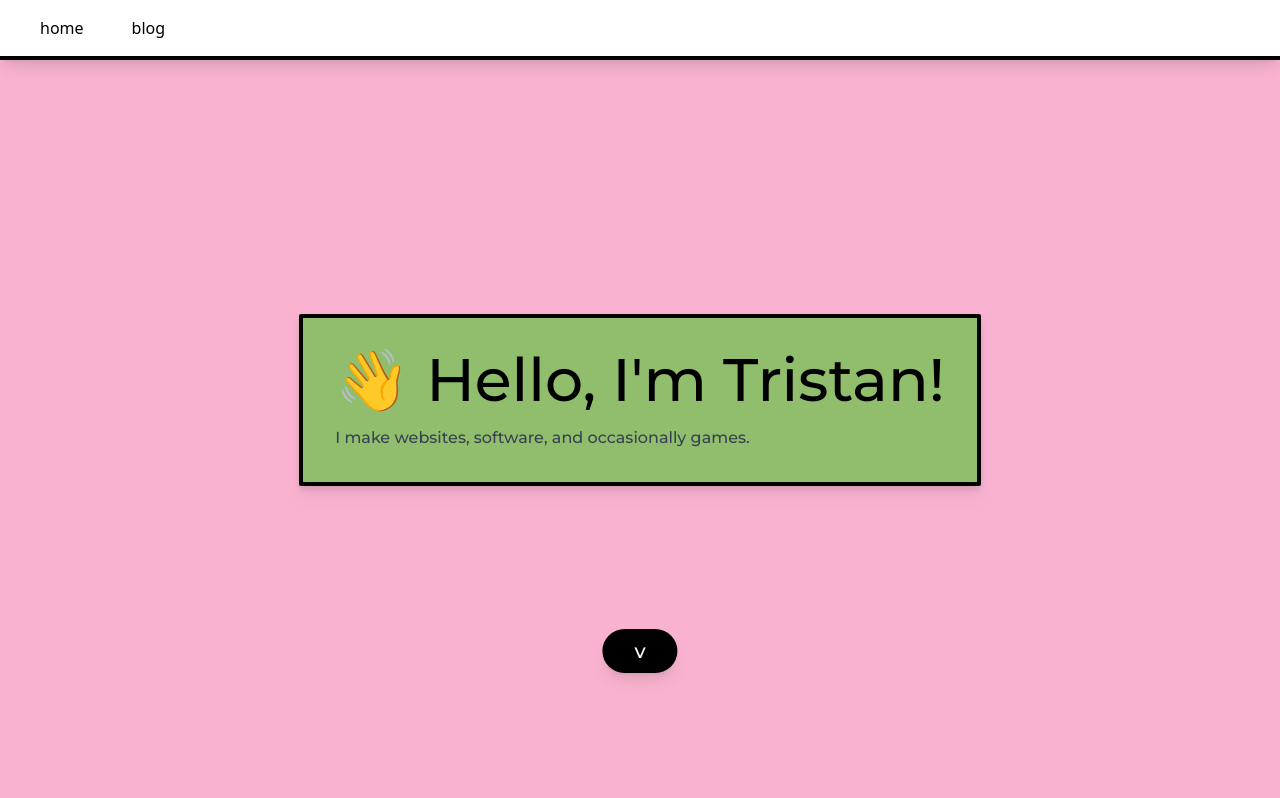
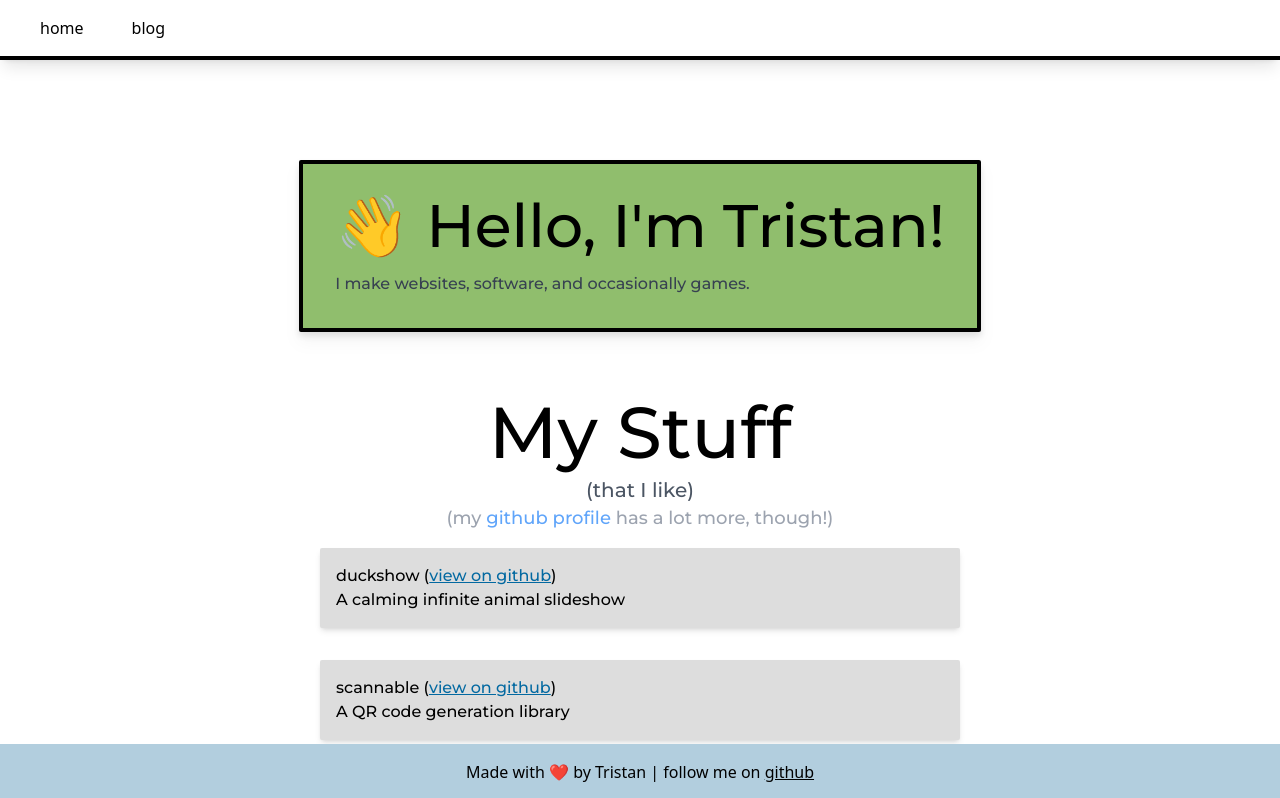
Before and after one commit to LeoDog896/webpage, a SvelteKit app: page / in a window 1280 px wide. Shown: the top 798 px of the page. Built offline with nearby package versions, Linux system fonts and the light colour scheme.

Commit message:
Remove backdrop

```diff
--- a/src/lib/Backdrop.svelte
+++ /dev/null
@@ -1,15 +0,0 @@
-<script lang="ts">
-	// TODO boids
-</script>
-
-<canvas />
-
-<style>
-	canvas {
-		position: absolute;
-		width: 100%;
-		height: 100%;
-		z-index: -1;
-		background: #F9B3D1;
-	}
-</style>
--- a/src/routes/+page.svelte
+++ b/src/routes/+page.svelte
@@ -1,5 +1,4 @@
 <script lang="ts">
-	import Backdrop from '$lib/Backdrop.svelte';
 	interface Project {
 		name: string;
 		description: string;
@@ -31,29 +30,20 @@
 	];
 </script>
 
-<Backdrop />
-<div class="font-primary w-screen h-screen  flex justify-center items-center overflow-x-visible">
+<div class="mt-40 font-primary w-screen flex justify-center items-center overflow-x-visible">
 	<div class="drop-shadow-lg bg-[#90BE6D] p-8 rounded-sm border-black border-4">
 		<h1 class="text-3xl sm:text-4xl md:text-6xl">
 			<span class="hover:animate-wiggle inline-block">👋</span> Hello, I'm Tristan!
 		</h1>
 		<p class="mt-4 text-gray-700">I make websites, software, and occasionally games.</p>
 	</div>
-	<a href="#projects" class="absolute top-[80vh] left-[50vw] translate-x-[-50%] animate-bounce">
-		<span
-			class="shadow-lg py-2 px-8 bg-black hover:bg-gray-800 active:bg-gray-700 text-white transition-transform translate-x-[-50%] rounded-full block text-xl"
-			>v</span
-		>
-	</a>
 </div>
 <div class="font-primary w-screen overflow-x-hidden">
 	<h1 id="projects" class="text-3xl sm:text-4xl md:text-6xl lg:text-7xl m-16 mb-2 text-center">
-		My Projects
+		My Stuff
 	</h1>
 	<h3 class="text-center text-xl text-gray-600">(that I like)</h3>
-	<h4 class="text-center text-lg text-gray-400">(my github repository list has a lot more, though!)</h4>
-	<h5 class="text-center text-md text-gray-300">(but some of them are weird)</h5>
-	<h6 class="text-center text-sm text-gray-200 mb-12">(ok maybe a lot)</h6>
+	<h4 class="text-center text-lg text-gray-400">(my <a href="https://github.com/LeoDog896" class="text-blue-400 hover:underline">github profile</a> has a lot more, though!)</h4>
 	<div class="flex flex-row flex-wrap place-content-around w-full">
 		{#each projects as project}
 			<a
@@ -67,6 +57,6 @@
 		{/each}
 	</div>
 </div>
-<footer class="mt-10 p-4 text-center w-screen bg-[#B2CEDE]">
+<footer class="mt-10 p-4 text-center fixed bottom-0 w-screen bg-[#B2CEDE]">
 	Made with ❤️ by Tristan | follow me on <a class="underline" href="https://github.com/LeoDog896">github</a>
 </footer>
```
